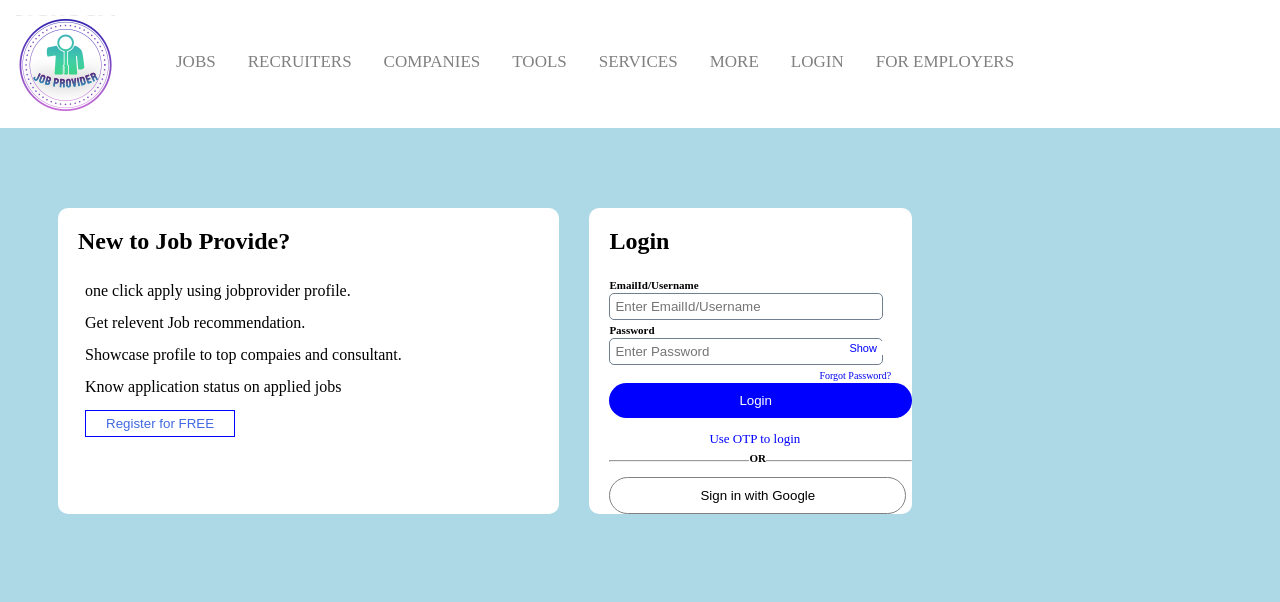
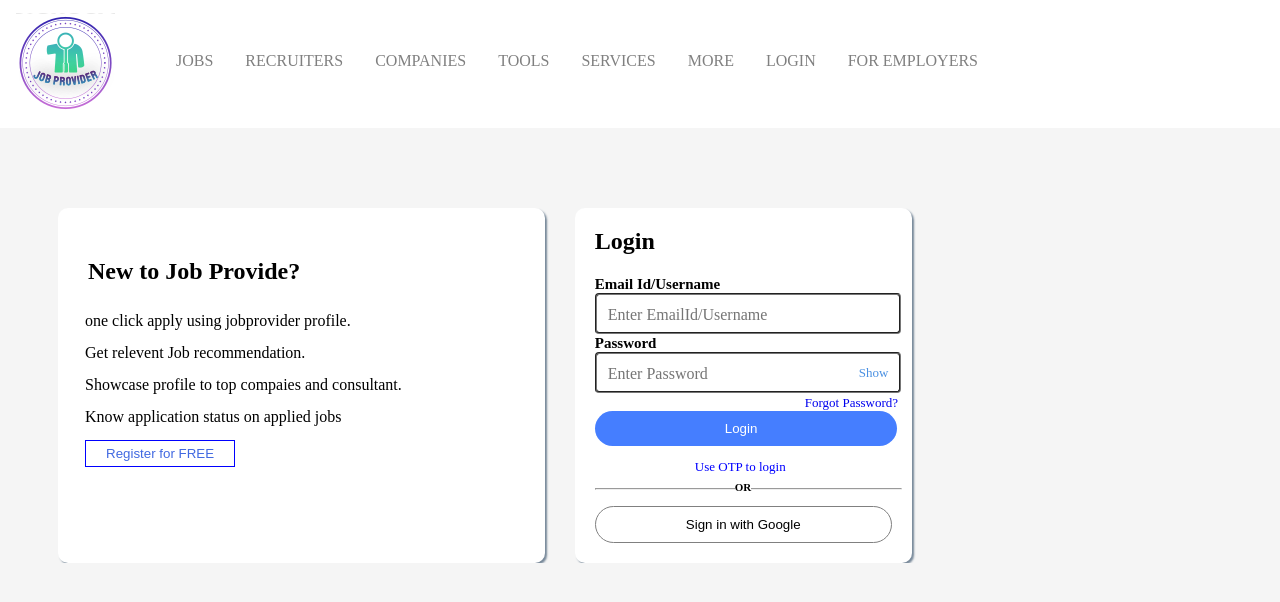
Before and after one commit to Saravana-Pon-Balan/job-provider, a PHP site: page /login.php in a window 1280 px wide. Shown: the top 602 px of the page. Run offline with PHP 8.4, Linux system fonts and the light colour scheme.

Commit message:
adding styles

```diff
--- a/header.php
+++ b/header.php
@@ -15,6 +15,14 @@
 </style>
 </head>
 <body>
-	<h1 class="logo"><img src="img/logo1.png"></h1>
+	<h1 class="logo"><img src="img/logo1.png" onclick="home()"></h1>
+
+<script>
+function home(){
+	window.location.href = "index.php";
+}
+
+</script>
+
 </body>
 </html>
--- a/login.php
+++ b/login.php
@@ -6,10 +6,11 @@
 	<title></title>
 <style>
 body{
-	background-color:  lightblue;
-
+	background-color:  whitesmoke;
+	font-family: "Times New Roman", Times, serif;
 }
 .navbar{
+   	font-family: "Times New Roman", Times, serif;
 	margin-top: -30px;
 	position: fixed;
 	left: 0;
@@ -18,6 +19,7 @@ body{
 	background-color: white;
 }
 .navbar a {
+   	font-family: "Times New Roman", Times, serif;
 	position: relative;
 	cursor: pointer;
 	float: left;
@@ -25,15 +27,16 @@ body{
 	text-align: center;
 	padding: 14px 16px;
 	text-decoration: none;
-	font-size: 17px;
 }
 
 .navbar .cont:hover{
+	font-family: "Times New Roman", Times, serif;
 	color: black;
  	border-bottom: 5px solid orangered;
  	border-radius: 5px;
 }
 .navcon{
+   	font-family: "Times New Roman", Times, serif;
 	margin-top: 60px;
 }
 .container {
@@ -49,11 +52,16 @@ body{
 .container .left{
 	flex: 40%;
 	padding-left: 20px;
-	box-sizing:border-box;
+	box-sizing:content-box;
+	box-shadow: 2px 2px 2px lightslategray;
 	background-color: white;
 	margin-top: 200px;
 	margin-right: 30px;
 	border-radius: 10px;
+}
+.left .head{
+	margin-top: 50px;
+	margin-left: 10px;
 }
 .hint{
 	padding: 7px;
@@ -73,50 +81,58 @@ body{
 
 
 .container .right{
-	flex:20%;
+	flex:25%;
 	padding-left: 20px;
-	margin-left: 0px;
 	box-sizing:content-box;
+	box-shadow: 2px 2px 2px lightslategray;
 	background-color: white;
 	margin-top: 200px;
 	border-radius: 10px;
+	padding-right: 10px;
+	padding-bottom: 20px;
+
 
 }
 .right label{
-	font-size: 11px;
+	font-size: 15px;
 	font-weight: bolder;
 }
 .small{
-	font-size:10px;
+	font-size:13px;
 	text-decoration: none;
 	margin-left: 210px;
 }
 .show{
+	padding: 10px;
 	cursor: pointer;
-	color: blue;
-	font-size: 11px;
+	color: #4a90e2;
+	font-size: 13px;
 	background-color: white;
-	border-style: none;
 	margin-top: 3px;
-	margin-left: -40px;
+	margin-left: -52px;
 	position: absolute;
 }
 .right .ins{
-	padding: 5px;
-	padding-right: 90px;
-	border-style: none;
+   	font-family: "Times New Roman", Times, serif;
+	color: lightslategray;
+	font-size: 16px;
+	line-height: 22px;
+	padding: 9px 11px 6px;
+	border-style: groove;
+	border-radius: 4px;
 	outline: none;
-	border: 1px solid slategray;
-	border-radius: 5px;
+	width: 280px;
 }
 .login{
+
+	cursor: pointer;
 	text-align: center;
 	padding-right: 140px;
 	padding-left: 130px;
 	padding-top: 10px;
 	padding-bottom: 10px;
 	border-radius: 20px;
-	background-color: blue;
+	background-color: #457EFF;
 	color: white;
 	border-style: none;
 }
@@ -151,6 +167,7 @@ body{
 @media only screen and (max-width:600px){
 
  body {
+ 	font-family: "Times New Roman", Times, serif;
   	max-width: 100%;
   	max-height: 100%;
   	margin-left: 0px;
@@ -183,12 +200,12 @@ body{
   	color: black;
   	font-size: 17px;
   	font-weight: bolder;
-  	text-shadow: 12px 12px 12px solid black;
    }
   .navcon{
   	display: none;
   }
   .container {
+    height: 760px;
 	position: static;
 	margin-left: 10px;
 	margin-right: 100px;
@@ -208,12 +225,23 @@ body{
  	width: 90%;
  	position: absolute;
 	margin-left: 0px;
-	padding-left: 40px;
+	padding-left: 10px;
 	box-sizing:content-box;
+	box-shadow: 2px 2px 2px lightslategray;
 	background-color: white;
 	margin-top: 350px;
 	border-radius: 10px;
 
+}
+.right .ins{
+   	font-family: "Times New Roman", Times, serif;
+	color: lightslategray;
+	font-size: 16px;
+	line-height: 22px;
+	padding: 9px 11px 6px;
+	border-style: groove;
+	border-radius: 4px;
+	outline: none;
 }
 
 
@@ -243,10 +271,10 @@ body{
 	</div>
 	<div class="right">
 		<h2 class="head">Login</h2>
-		<label>EmailId/Username</label><br>
+		<label>Email Id/Username</label><br>
 		<input class="ins" type="text" name="username" placeholder="Enter EmailId/Username"><br>
 		<label>Password</label><br>
-		<input id="pwd" class="ins" type="Password" name="pass" max="10px" placeholder="Enter Password"><button onclick="show()" id="eye" class="show">Show</button><br><a href = "#" class="small">Forgot Password?</span><br>
+		<input id="pwd" class="ins" type="Password" name="pass" maxlength="30" placeholder="Enter Password"><span onclick="show()" id="eye" class="show">Show</span><br><a href = "#" class="small">Forgot Password?</span><br>
 		<input class="login" type="submit" name="login" value="Login">
 		<p class="otp">Use OTP to login</p>
 		<hr><p class="or">OR</p>
@@ -272,10 +300,12 @@ var pwShown = 0;
 document.getElementById("eye").addEventListener("click", function () {
     if (pwShown == 0) {
         pwShown = 1;
+        document.getElementById("eye").innerHTML = "Hide";
         show();
     } else {
         pwShown = 0;
-        hide();
+        document.getElementById("eye").innerHTML = "Show";
+		hide();
     }
 }, false
 );
```
Also changed, not shown: index.php (+21 -22 lines), register.php (+27 -24 lines).
